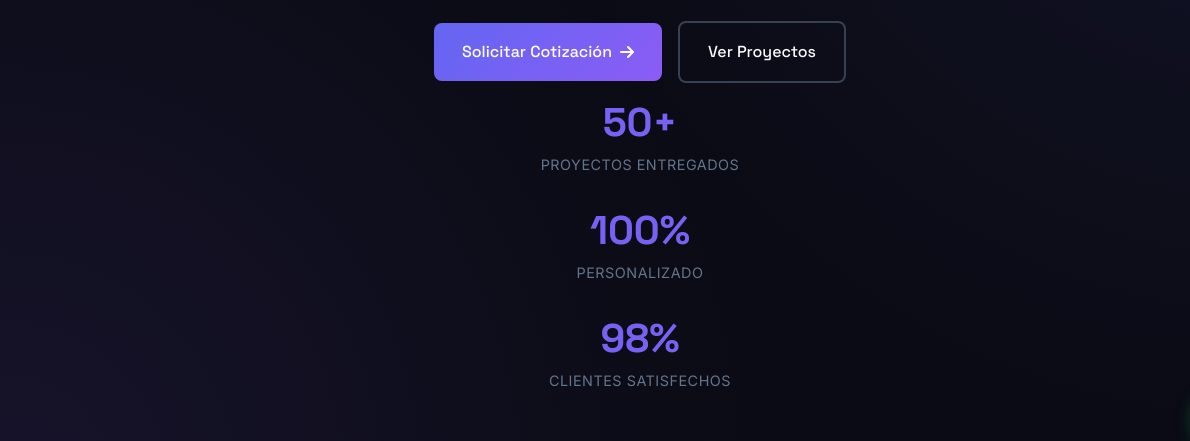
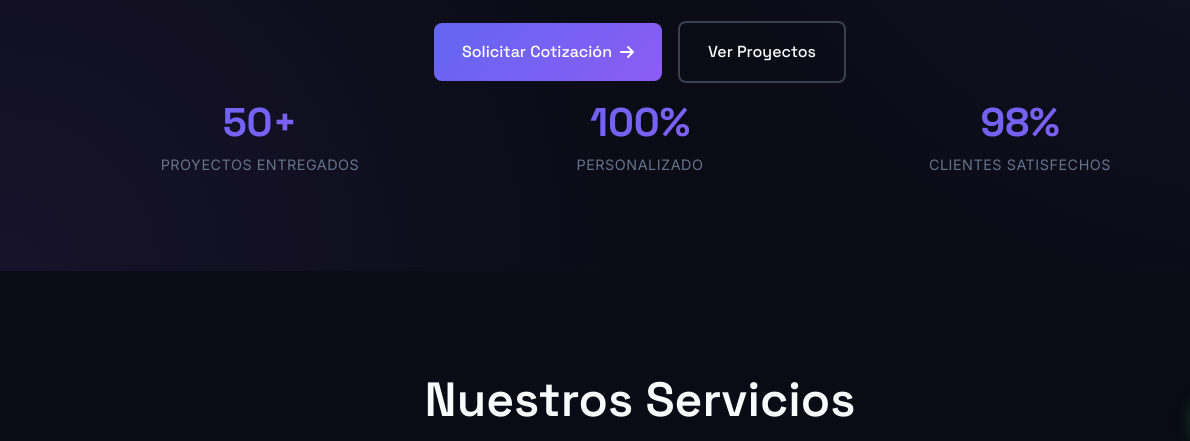
Before and after one commit to Naren15022005/Web-JJNA, a plain HTML site: page index.html in a window 1280 px wide. Shown: the part 325-766 px from the top of the page, 0-1190 px from the left. Drawn offline with Linux system fonts and the light colour scheme.

Commit message:
Fix: force hero-stats horizontal on desktop (override conflicting rules)

```diff
--- a/src/css/jjna.css
+++ b/src/css/jjna.css
@@ -322,6 +322,19 @@ header {
     min-width: 160px;
 }
 
+/* Force hero-stats to be a horizontal row by default (desktop) */
+.hero-stats {
+    display: flex !important;
+    flex-direction: row !important;
+    justify-content: space-between !important;
+    align-items: center !important;
+    gap: 2.5rem !important;
+    flex-wrap: nowrap !important;
+    width: 100%;
+    max-width: 1100px;
+    margin: 0 auto;
+}
+
 .hero h1 {
     margin-bottom: clamp(1rem, 3vw, 1.5rem);
 }
```
